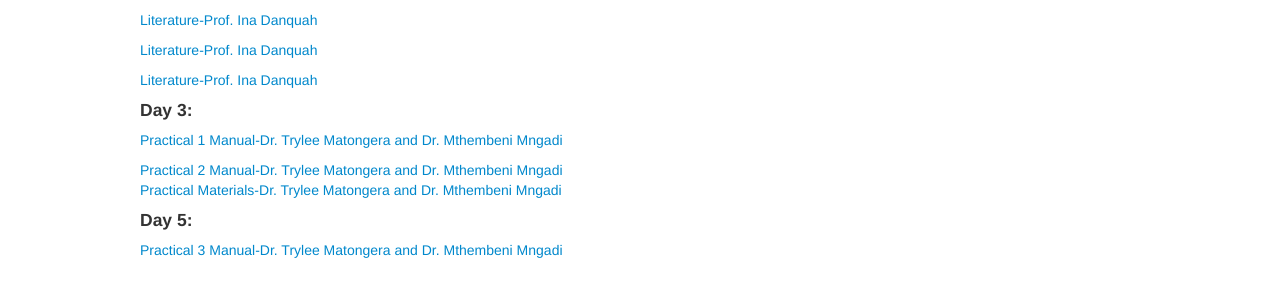
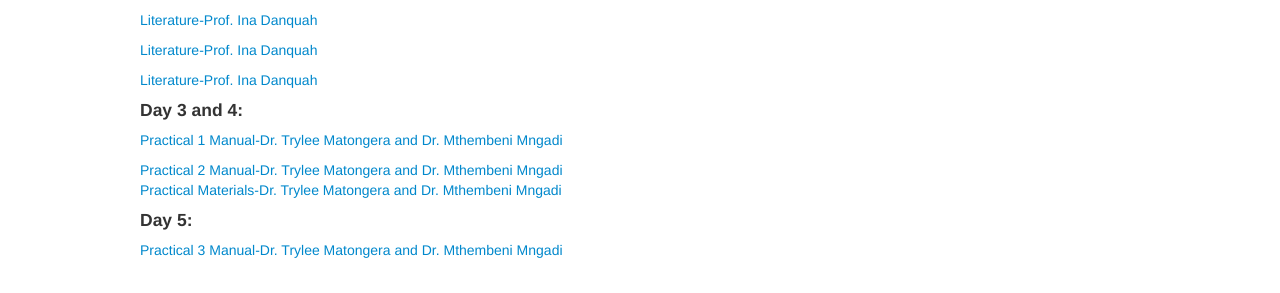
Before and after one commit to ccfscourseukzn/ccfscourseukzn.github.io, a Jekyll site: the page built from pages/lectures.md, in a window 1280 px wide. Shown: the part 1462-1755 px from the top of the page. Built offline with Jekyll 4.4.1, drawn with Linux system fonts in a browser that asks for light colours.

Commit message:
Update lectures.md

```diff
--- a/pages/lectures.md
+++ b/pages/lectures.md
@@ -82,7 +82,7 @@ Below you'll find a list of links to lecture notes and code as well as links to
 <a href="https://ccfscourseukzn.github.io/PDFLectures/Willett_Lancet_2019.pdf" download> Literature-Prof. Ina Danquah</a> <br>
 
 
-<h4> Day 3:</h4>
+<h4> Day 3 and 4:</h4>
 <a href="https://ccfscourseukzn.github.io/PDFLectures/Practical 1 Manual.pdf" download> Practical 1 Manual-Dr. Trylee Matongera and Dr. Mthembeni Mngadi </a> <br>
 
 <a href="https://ccfscourseukzn.github.io/PDFLectures/Practical 2 Manual.pdf" download> Practical 2 Manual-Dr. Trylee Matongera and Dr. Mthembeni Mngadi </a> <br>
```
